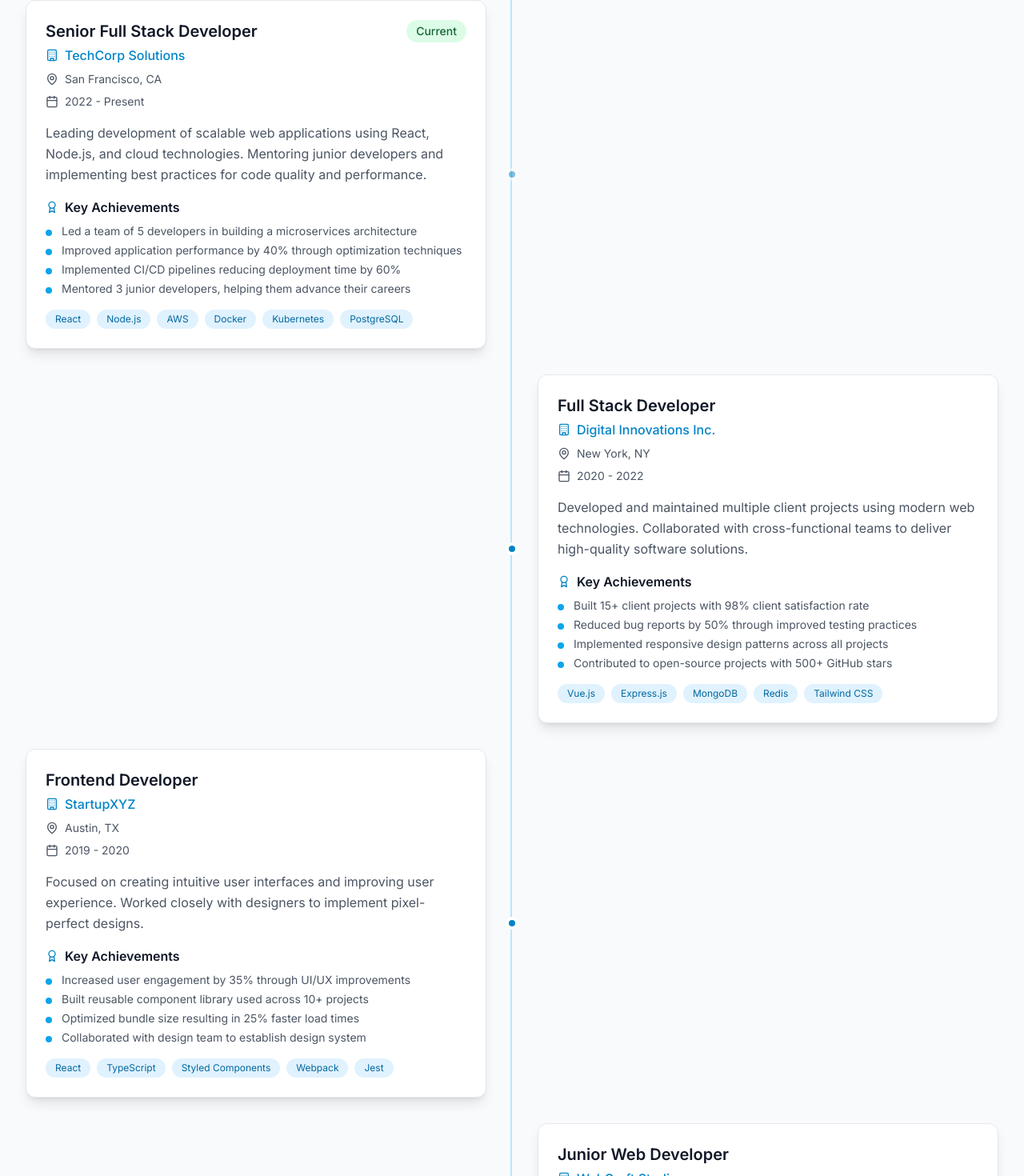
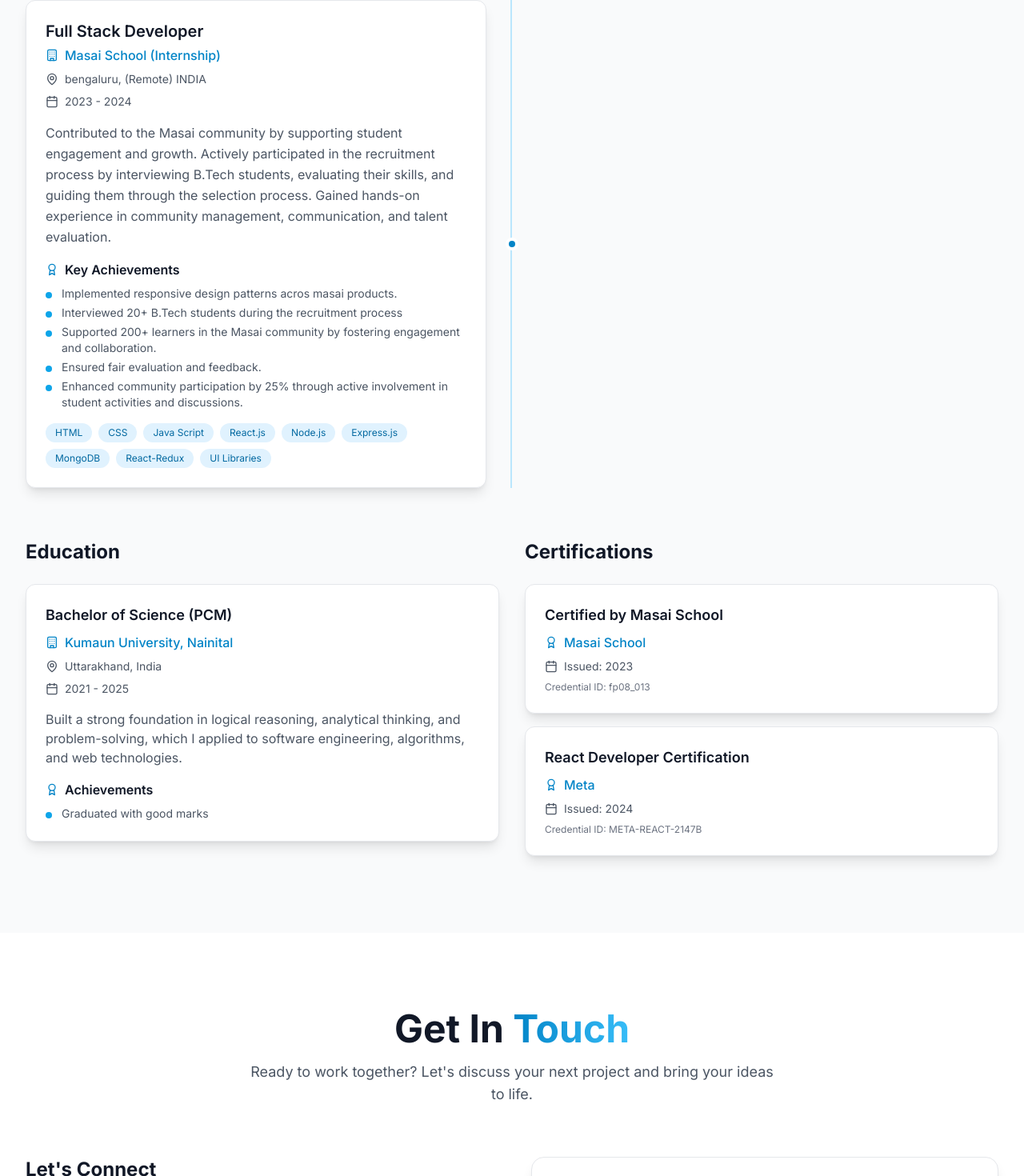
Before and after one commit to Harsh2004R/port, a React (Vite) app in the folder frontend/: page / in a window 1280 px wide. Shown: the part 4839-6309 px from the top of the page at 80% size. Built offline with nearby package versions, Linux system fonts and the light colour scheme.

Commit message:
Add Certifiations and education

```diff
--- a/frontend/src/sections/Experience.jsx
+++ b/frontend/src/sections/Experience.jsx
@@ -1,124 +1,149 @@
-import React from 'react';
-import { motion } from 'framer-motion';
-import { useInView } from 'react-intersection-observer';
-import { Calendar, MapPin, Building, Award, Users, TrendingUp } from 'lucide-react';
+import React from "react";
+import { motion } from "framer-motion";
+import { useInView } from "react-intersection-observer";
+import {
+  Calendar,
+  MapPin,
+  Building,
+  Award,
+  Users,
+  TrendingUp,
+} from "lucide-react";
 
 const Experience = () => {
   const [ref, inView] = useInView({
     triggerOnce: true,
-    threshold: 0.1
+    threshold: 0.1,
   });
 
   const experiences = [
-    {
-      id: 1,
-      title: 'Senior Full Stack Developer',
-      company: 'TechCorp Solutions',
-      location: 'San Francisco, CA',
-      type: 'Full-time',
-      duration: '2022 - Present',
-      description: 'Leading development of scalable web applications using React, Node.js, and cloud technologies. Mentoring junior developers and implementing best practices for code quality and performance.',
-      achievements: [
-        'Led a team of 5 developers in building a microservices architecture',
-        'Improved application performance by 40% through optimization techniques',
-        'Implemented CI/CD pipelines reducing deployment time by 60%',
-        'Mentored 3 junior developers, helping them advance their careers'
-      ],
-      technologies: ['React', 'Node.js', 'AWS', 'Docker', 'Kubernetes', 'PostgreSQL'],
-      current: true
-    },
+    // {
+    //   id: 1,
+    //   title: 'Senior Full Stack Developer',
+    //   company: 'TechCorp Solutions',
+    //   location: 'San Francisco, CA',
+    //   type: 'Full-time',
+    //   duration: '2022 - Present',
+    //   description: 'Leading development of scalable web applications using React, Node.js, and cloud technologies. Mentoring junior developers and implementing best practices for code quality and performance.',
+    //   achievements: [
+    //     'Led a team of 5 developers in building a microservices architecture',
+    //     'Improved application performance by 40% through optimization techniques',
+    //     'Implemented CI/CD pipelines reducing deployment time by 60%',
+    //     'Mentored 3 junior developers, helping them advance their careers'
+    //   ],
+    //   technologies: ['React', 'Node.js', 'AWS', 'Docker', 'Kubernetes', 'PostgreSQL'],
+    //   current: true
+    // },
     {
       id: 2,
-      title: 'Full Stack Developer',
-      company: 'Digital Innovations Inc.',
-      location: 'New York, NY',
-      type: 'Full-time',
-      duration: '2020 - 2022',
-      description: 'Developed and maintained multiple client projects using modern web technologies. Collaborated with cross-functional teams to deliver high-quality software solutions.',
+      title: "Full Stack Developer",
+      company: "Masai School (Internship)",
+      location: "bengaluru, (Remote) INDIA",
+      type: "Full-time",
+      duration: "2023 - 2024",
+      description:
+        "Contributed to the Masai community by supporting student engagement and growth. Actively participated in the recruitment process by interviewing B.Tech students, evaluating their skills, and guiding them through the selection process. Gained hands-on experience in community management, communication, and talent evaluation.",
       achievements: [
-        'Built 15+ client projects with 98% client satisfaction rate',
-        'Reduced bug reports by 50% through improved testing practices',
-        'Implemented responsive design patterns across all projects',
-        'Contributed to open-source projects with 500+ GitHub stars'
+        "Implemented responsive design patterns acros masai products.",
+        "Interviewed 20+ B.Tech students during the recruitment process",
+        "Supported 200+ learners in the Masai community by fostering engagement and collaboration.",
+        "Ensured fair evaluation and feedback.",
+        "Enhanced community participation by 25% through active involvement in student activities and discussions.",
       ],
-      technologies: ['Vue.js', 'Express.js', 'MongoDB', 'Redis', 'Tailwind CSS'],
-      current: false
+      technologies: [
+        "HTML",
+        "CSS",
+        "Java Script",
+        "React.js",
+        "Node.js",
+        "Express.js",
+        "MongoDB",
+        "React-Redux",
+        "UI Libraries",
+      ],
+      current: false,
     },
-    {
-      id: 3,
-      title: 'Frontend Developer',
-      company: 'StartupXYZ',
-      location: 'Austin, TX',
-      type: 'Full-time',
-      duration: '2019 - 2020',
-      description: 'Focused on creating intuitive user interfaces and improving user experience. Worked closely with designers to implement pixel-perfect designs.',
-      achievements: [
-        'Increased user engagement by 35% through UI/UX improvements',
-        'Built reusable component library used across 10+ projects',
-        'Optimized bundle size resulting in 25% faster load times',
-        'Collaborated with design team to establish design system'
-      ],
-      technologies: ['React', 'TypeScript', 'Styled Components', 'Webpack', 'Jest'],
-      current: false
-    },
-    {
-      id: 4,
-      title: 'Junior Web Developer',
-      company: 'WebCraft Studios',
-      location: 'Remote',
-      type: 'Full-time',
-      duration: '2018 - 2019',
-      description: 'Started my professional journey building websites and web applications. Learned industry best practices and modern development workflows.',
-      achievements: [
-        'Completed 20+ client projects within deadlines',
-        'Learned modern JavaScript frameworks and tools',
-        'Contributed to team code reviews and documentation',
-        'Maintained 100% uptime for all deployed applications'
-      ],
-      technologies: ['JavaScript', 'HTML5', 'CSS3', 'jQuery', 'PHP', 'MySQL'],
-      current: false
-    }
+    // {
+    //   id: 3,
+    //   title: "Frontend Developer",
+    //   company: "StartupXYZ",
+    //   location: "Austin, TX",
+    //   type: "Full-time",
+    //   duration: "2019 - 2020",
+    //   description:
+    //     "Focused on creating intuitive user interfaces and improving user experience. Worked closely with designers to implement pixel-perfect designs.",
+    //   achievements: [
+    //     "Increased user engagement by 35% through UI/UX improvements",
+    //     "Built reusable component library used across 10+ projects",
+    //     "Optimized bundle size resulting in 25% faster load times",
+    //     "Collaborated with design team to establish design system",
+    //   ],
+    //   technologies: [
+    //     "React",
+    //     "TypeScript",
+    //     "Styled Components",
+    //     "Webpack",
+    //     "Jest",
+    //   ],
+    //   current: false,
+    // },
+    // {
+    //   id: 4,
+    //   title: 'Junior Web Developer',
+    //   company: 'WebCraft Studios',
+    //   location: 'Remote',
+    //   type: 'Full-time',
+    //   duration: '2018 - 2019',
+    //   description: 'Started my professional journey building websites and web applications. Learned industry best practices and modern development workflows.',
+    //   achievements: [
+    //     'Completed 20+ client projects within deadlines',
+    //     'Learned modern JavaScript frameworks and tools',
+    //     'Contributed to team code reviews and documentation',
+    //     'Maintained 100% uptime for all deployed applications'
+    //   ],
+    //   technologies: ['JavaScript', 'HTML5', 'CSS3', 'jQuery', 'PHP', 'MySQL'],
+    //   current: false
+    // }
   ];
 
   const education = [
     {
       id: 1,
-      degree: 'Bachelor of Technology in Computer Science',
-      institution: 'Indian Institute of Technology',
-      location: 'Mumbai, India',
-      duration: '2014 - 2018',
-      description: 'Graduated with honors, focusing on software engineering, algorithms, and web technologies.',
+      degree: "Bachelor of Science (PCM) ",
+      institution: "Kumaun University, Nainital",
+      location: "Uttarakhand, India",
+      duration: "2021 - 2025",
+      description:
+        "Built a strong foundation in logical reasoning, analytical thinking, and problem-solving, which I applied to software engineering, algorithms, and web technologies.",
       achievements: [
-        'Graduated with 8.5/10 CGPA',
-        'President of Computer Science Society',
-        'Won 3 hackathons during college years',
-        'Published 2 research papers in web technologies'
-      ]
-    }
+        "Graduated with good marks",
+
+      ],
+    },
   ];
 
   const certifications = [
     {
       id: 1,
-      name: 'AWS Certified Solutions Architect',
-      issuer: 'Amazon Web Services',
-      date: '2023',
-      credential: 'AWS-CSA-001'
+      name: "Certified by Masai School",
+      issuer: "Masai School",
+      date: "2023",
+      credential: "fp08_013",
     },
-    {
-      id: 2,
-      name: 'Google Cloud Professional Developer',
-      issuer: 'Google Cloud',
-      date: '2022',
-      credential: 'GCP-PD-002'
-    },
+    // {
+    //   id: 2,
+    //   name: "Google Cloud Professional Developer",
+    //   issuer: "Google Cloud",
+    //   date: "2022",
+    //   credential: "GCP-PD-002",
+    // },
     {
       id: 3,
-      name: 'React Developer Certification',
-      issuer: 'Meta',
-      date: '2021',
-      credential: 'META-REACT-003'
-    }
+      name: "React Developer Certification",
+      issuer: "Meta",
+      date: "2024",
+      credential: "META-REACT-2147B",
+    },
   ];
 
   const containerVariants = {
@@ -127,9 +152,9 @@ const Experience = () => {
       opacity: 1,
       transition: {
         delayChildren: 0.2,
-        staggerChildren: 0.1
-      }
-    }
+        staggerChildren: 0.1,
+      },
+    },
   };
 
   const itemVariants = {
@@ -139,13 +164,16 @@ const Experience = () => {
       opacity: 1,
       transition: {
         duration: 0.6,
-        ease: "easeOut"
-      }
-    }
+        ease: "easeOut",
+      },
+    },
   };
 
   return (
-    <section id="experience" className="section-padding bg-gray-50 dark:bg-dark-800">
+    <section
+      id="experience"
+      className="section-padding bg-gray-50 dark:bg-dark-800"
+    >
       <div className="container-custom">
         <motion.div
           ref={ref}
@@ -164,7 +192,8 @@ const Experience = () => {
             variants={itemVariants}
             className="text-lg text-gray-600 dark:text-gray-300 max-w-2xl mx-auto"
           >
-            Professional experience, education, and continuous learning in the world of technology
+            Professional experience, education, and continuous learning in the
+            world of technology
           </motion.p>
         </motion.div>
 
@@ -189,18 +218,22 @@ const Experience = () => {
                   key={exp.id}
                   variants={itemVariants}
                   className={`relative flex items-center ${
-                    index % 2 === 0 ? 'md:flex-row' : 'md:flex-row-reverse'
+                    index % 2 === 0 ? "md:flex-row" : "md:flex-row-reverse"
                   }`}
                 >
                   {/* Timeline Dot */}
-                  <div className={`absolute left-4 md:left-1/2 transform md:-translate-x-1/2 w-4 h-4 bg-primary-600 rounded-full border-4 border-white dark:border-dark-800 z-10 ${
-                    exp.current ? 'animate-pulse' : ''
-                  }`}></div>
+                  <div
+                    className={`absolute left-4 md:left-1/2 transform md:-translate-x-1/2 w-4 h-4 bg-primary-600 rounded-full border-4 border-white dark:border-dark-800 z-10 ${
+                      exp.current ? "animate-pulse" : ""
+                    }`}
+                  ></div>
 
                   {/* Content Card */}
-                  <div className={`ml-12 md:ml-0 md:w-1/2 ${
-                    index % 2 === 0 ? 'md:pr-8' : 'md:pl-8'
-                  }`}>
+                  <div
+                    className={`ml-12 md:ml-0 md:w-1/2 ${
+                      index % 2 === 0 ? "md:pr-8" : "md:pl-8"
+                    }`}
+                  >
                     <motion.div
                       whileHover={{ y: -2 }}
                       className="bg-white dark:bg-dark-900 rounded-xl p-6 shadow-lg hover:shadow-xl transition-all duration-300 border border-gray-200 dark:border-gray-700"
@@ -244,7 +277,10 @@ const Experience = () => {
                         </h5>
                         <ul className="space-y-1">
                           {exp.achievements.map((achievement, idx) => (
-                            <li key={idx} className="text-sm text-gray-600 dark:text-gray-300 flex items-start">
+                            <li
+                              key={idx}
+                              className="text-sm text-gray-600 dark:text-gray-300 flex items-start"
+                            >
                               <span className="w-2 h-2 bg-primary-500 rounded-full mt-2 mr-3 flex-shrink-0"></span>
                               {achievement}
                             </li>
@@ -314,7 +350,10 @@ const Experience = () => {
                   </h5>
                   <ul className="space-y-1">
                     {edu.achievements.map((achievement, idx) => (
-                      <li key={idx} className="text-sm text-gray-600 dark:text-gray-300 flex items-start">
+                      <li
+                        key={idx}
+                        className="text-sm text-gray-600 dark:text-gray-300 flex items-start"
+                      >
                         <span className="w-2 h-2 bg-primary-500 rounded-full mt-2 mr-3 flex-shrink-0"></span>
                         {achievement}
                       </li>
```
